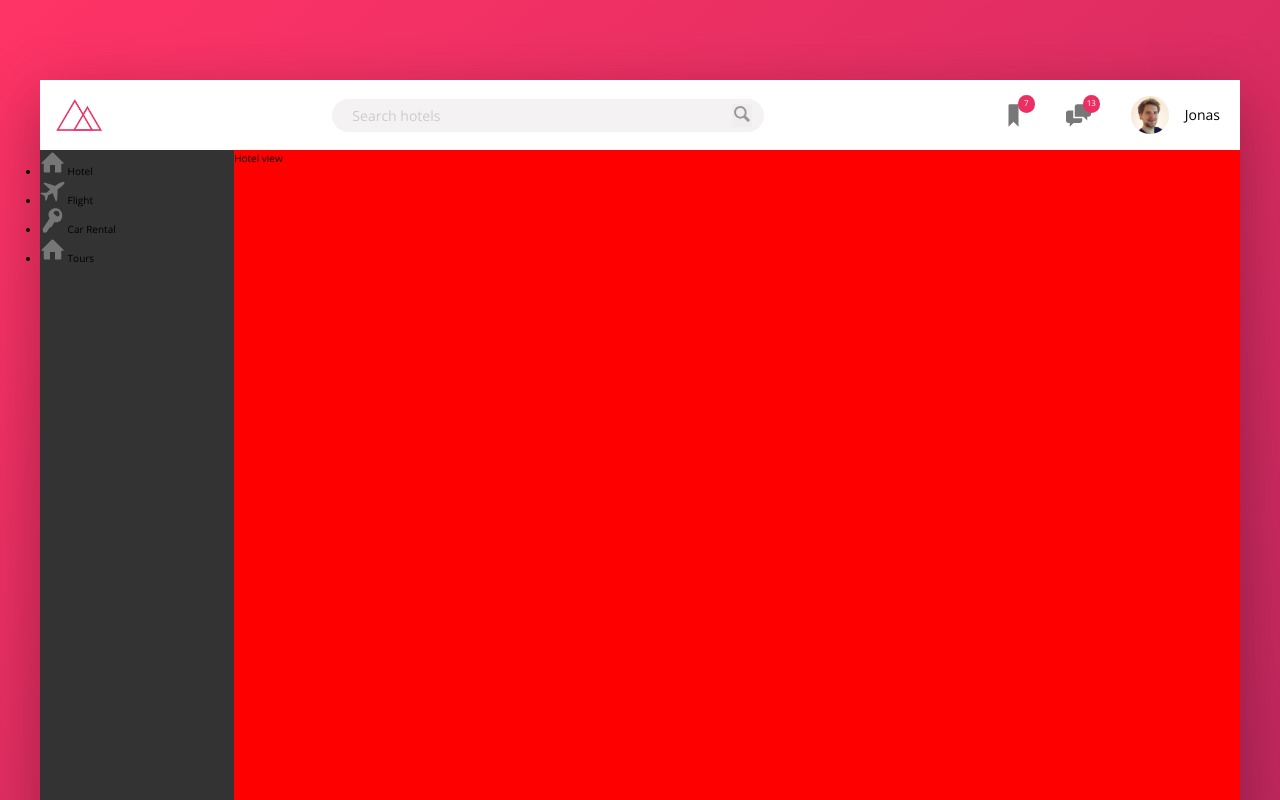
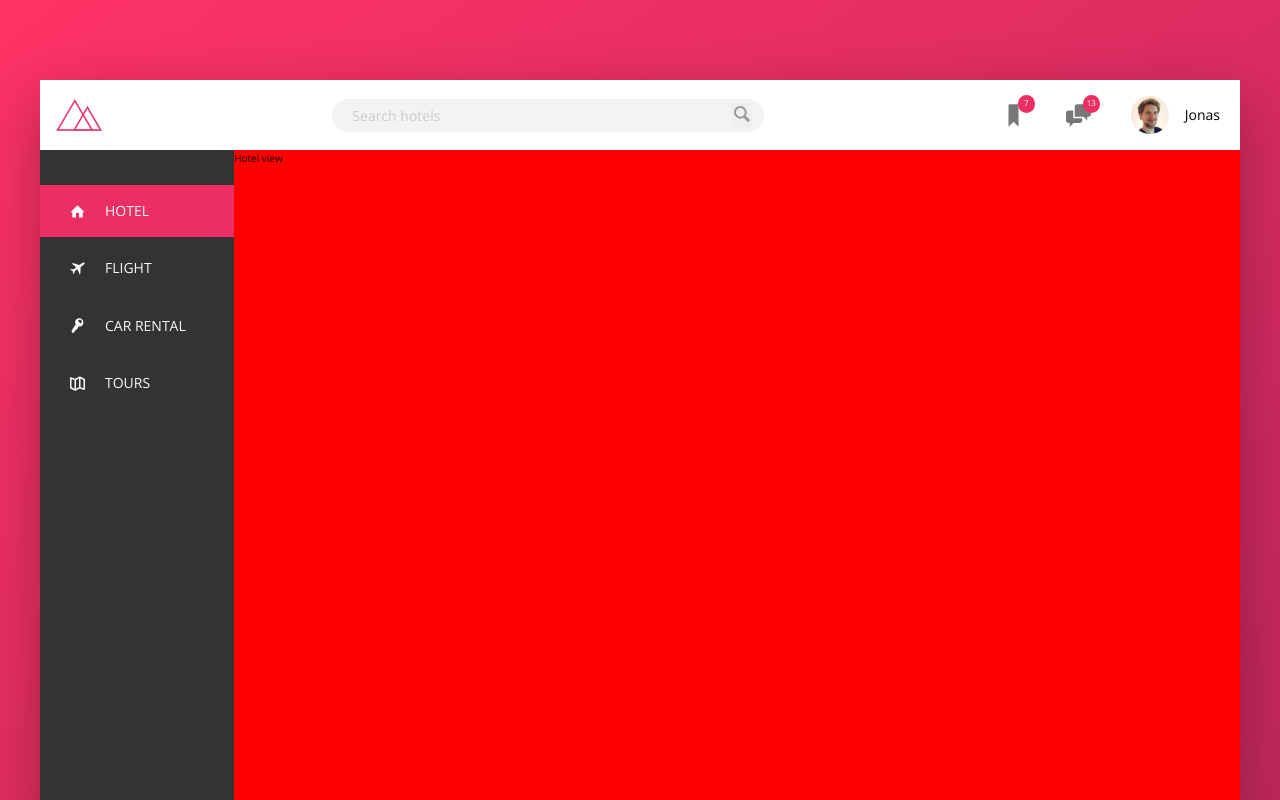
Before and after one commit to lejonu/Trillo-Project---master-flex-box, a website: page index.html in a window 1280 px wide. Shown: the top 800 px of the page. Drawn offline with nearby package versions, Linux system fonts and the light colour scheme.

Commit message:
Building the Navigation - Part 2

```diff
--- a/index.html
+++ b/index.html
@@ -58,34 +58,37 @@
       <div class="content">
         <nav class="sidebar">
           <ul class="side-nav">
-            <li class="side-nav__item">
-              <a href="#" class="side-nav__link"></a>
-              <svg class="user-nav__icon">
+            <li class="side-nav__item side-nav__item--active">
+              <a href="#" class="side-nav__link">
+                <svg class="side-nav__icon">
                   <use xlink:href="img/sprite.svg#icon-home"></use>
                 </svg>
                 <span>Hotel</span>
+              </a>
             </li>
-
             <li class="side-nav__item">
-              <a href="#" class="side-nav__link"></a>
-              <svg class="user-nav__icon">
+              <a href="#" class="side-nav__link">
+                <svg class="side-nav__icon">
                   <use xlink:href="img/sprite.svg#icon-aircraft"></use>
                 </svg>
                 <span>Flight</span>
+              </a>
             </li>
             <li class="side-nav__item">
-              <a href="#" class="side-nav__link"></a>
-              <svg class="user-nav__icon">
+              <a href="#" class="side-nav__link">
+                <svg class="side-nav__icon">
                   <use xlink:href="img/sprite.svg#icon-key"></use>
                 </svg>
-              <span>Car Rental</span>
+                <span>Car rental</span>
+              </a>
             </li>
             <li class="side-nav__item">
-              <a href="#" class="side-nav__link"></a>
-              <svg class="user-nav__icon">
-                <use xlink:href="img/sprite.svg#icon-home"></use>
+              <a href="#" class="side-nav__link">
+                <svg class="side-nav__icon">
+                  <use xlink:href="img/sprite.svg#icon-map"></use>
                 </svg>
                 <span>Tours</span>
+              </a>
             </li>
           </ul>
 
--- a/sass/_components.scss
+++ b/sass/_components.scss
@@ -122,13 +122,64 @@
 // SIDE NAVIGATION
 
 .side-nav {
+  font-size: 1.4rem;
+  list-style: none;
+  margin-top: 3.5rem;
+
   &__item {
+    position: relative;
+
+    &:not(:last-child) {
+      margin-bottom: 0.5rem;
+    }
   }
-  &__link {
+
+  &__item::before {
+    content: "";
+    position: absolute;
+    top: 0;
+    left: 0;
+    height: 100%;
+    width: 3px;
+
+    background-color: var(--color-primary);
+    transform: scaleY(0);
+
+    // this is default origin is center
+    transform-origin: center;
+    transition: transform 0.2s, width 0.4s cubic-bezier(1, 0, 0, 1),
+      background-color 0.1s;
   }
+
+  &__item:hover::before,
+  &__item--active:before {
+    transform: scaleY(1);
+    width: 100%;
+  }
+
+  &__item:active:before {
+    background-color: var(--color-primary-light-1);
+  }
+
+  &__link,
+  &__visited {
+    color: var(--color-grey-light-1);
+    text-decoration: none;
+    text-transform: uppercase;
+    display: block;
+    padding: 1.5rem 3rem;
+    position: relative;
+    z-index: 10;
+
+    display: flex;
+    align-items: center;
+  }
+
   &__icon {
     width: 1.5rem;
     height: 1.5rem;
+    margin-right: 2rem;
+    fill: currentColor;
   }
 }
 
```
Also changed, not shown: css/style.css. Lines whose indentation alone changed are shown as unchanged.
